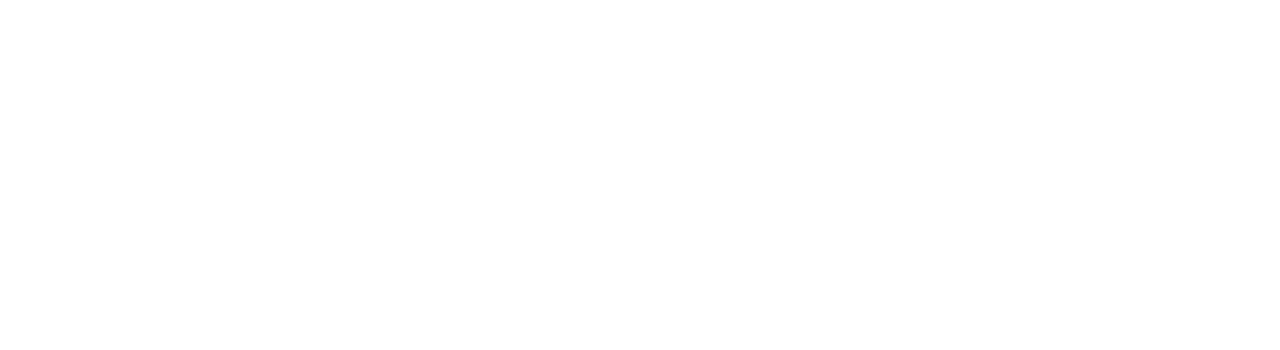
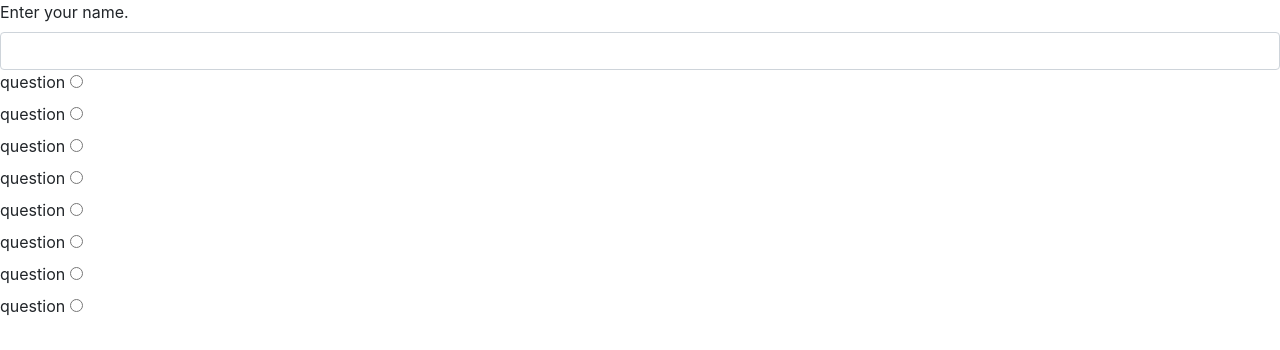
Before and after one commit to marisa-edgar/code-lang, a plain HTML site: page index.html in a window 1280 px wide. Drawn offline with Linux system fonts and the light colour scheme.

Commit message:
WIP naming conventions

```diff
--- a/index.html
+++ b/index.html
@@ -7,8 +7,55 @@
     <title>Coding Language Quiz</title>
   </head>
 <body>
-  <div class="container">
-
+  <div class="page">
+    <form id="form">
+    <label for="name">Enter your name.</label>
+    <input id="name" class="form-control" type="text">
+    </form>
+  </div>
+  <div class="page1">
+    <form id="form1">
+      <label for="page1">question</label>
+      <input type="radio" name="question1" value="1.1">
+    </form>
+  </div><div class="page1">
+    <form id="form1">
+      <label for="page1">question</label>
+      <input type="radio" name="question1" value="1.2">
+    </form>
+  </div>
+  <div class="page1.1.1">
+    <form id="form1.1.1">
+      <label for="page2">question</label>
+      <input type="radio" name="question1.1.1" value="1.1.1">
+    </form>
+  </div><div class="page1.1.2">
+    <form id="form1.1.2">
+      <label for="page1.1.2">question</label>
+      <input type="radio" name="question1.1.2" value="1.1.2">
+    </form>
+  </div>
+  <div class="page1.2.1">
+    <form id="form1.2.1">
+      <label for="page1.2.1">question</label>
+      <input type="radio" name="question1.2.1" value="1.2.1">
+    </form>
+  </div><div class="page1.2.2">
+    <form id="form1.2.2">
+      <label for="page1.2.2">question</label>
+      <input type="radio" name="question1.2.2" value="1.2.2">
+    </form>
+  </div>
+  <div class="page1.1.1.1">
+    <form id="form1.1.1.1">
+      <label for="page1.1.1.1">question</label>
+      <input type="radio" name="question1.1.1.1" value="1.1.1.1">
+    </form>
+  </div><div class="page1.1.1.2">
+    <form id="form1.1.1.2">
+      <label for="page1.1.1.2">question</label>
+      <input type="radio" name="question1.1.1.2" value="1.1.1.2">
+    </form>
   </div>
 
 </body>
```
